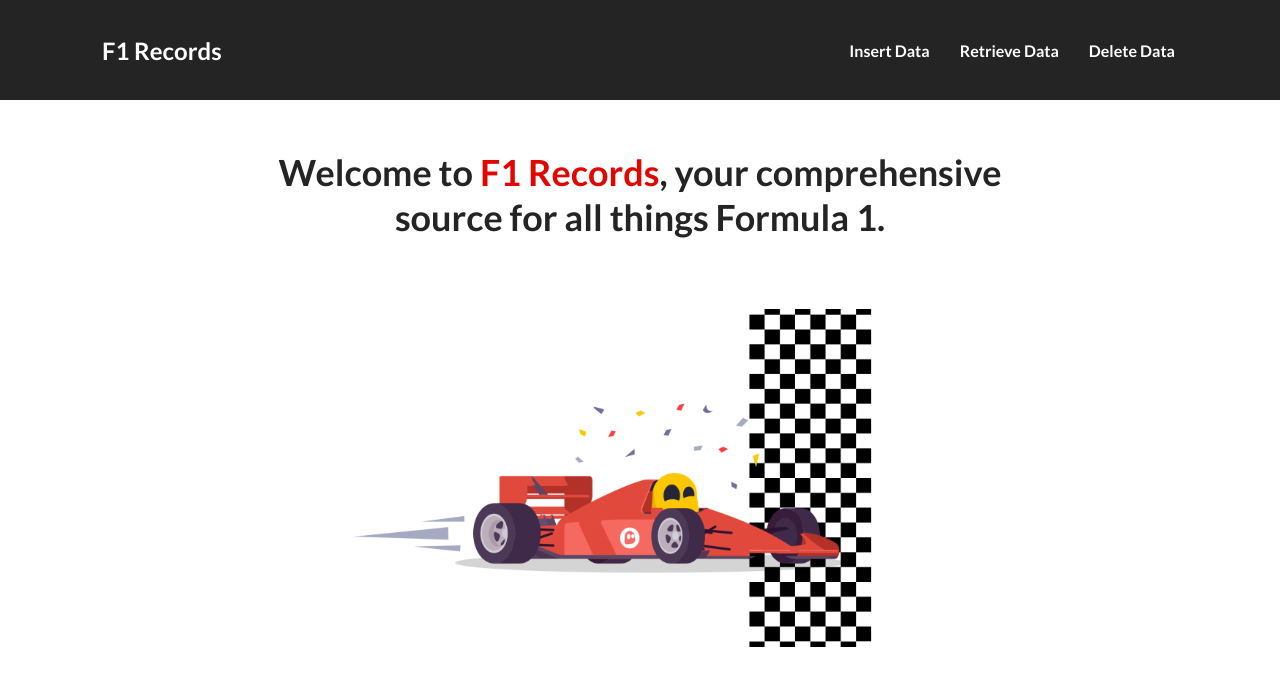
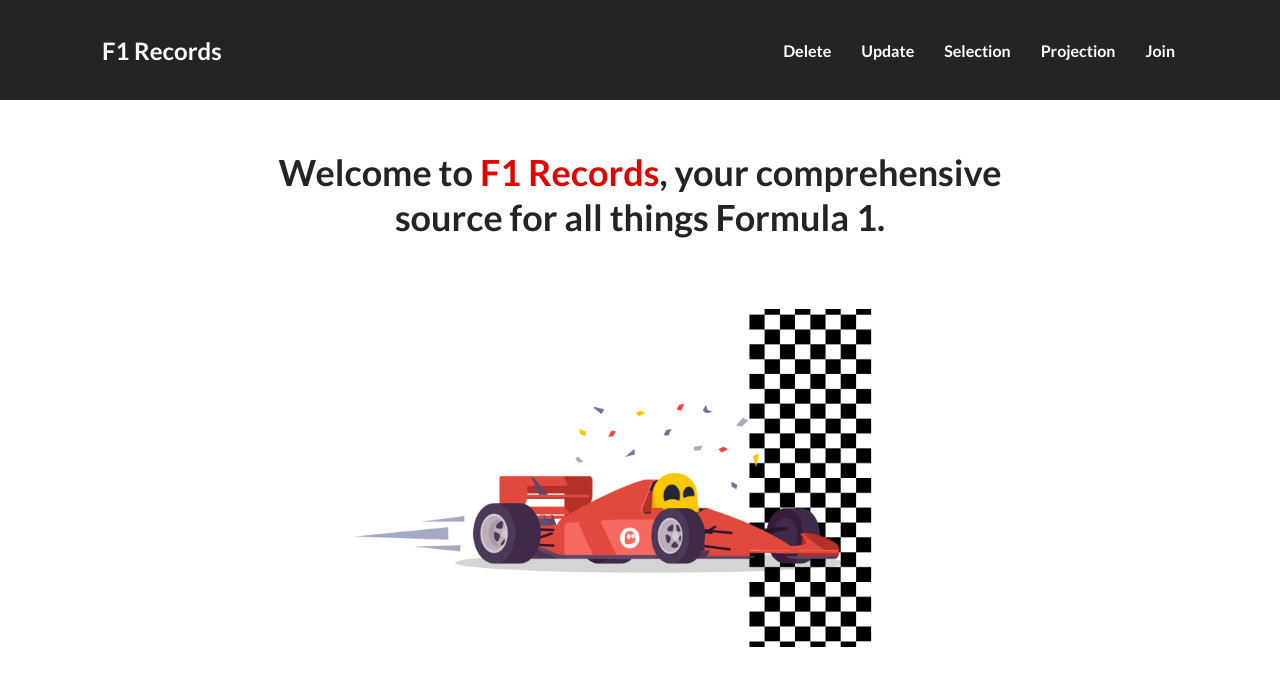
Before and after one commit to niko-vahlas/GrandPrixPulse, a plain HTML site: page index.html in a window 1280 px wide. Drawn offline with Linux system fonts and the light colour scheme.

Commit message:
changed nav

```diff
--- a/index.html
+++ b/index.html
@@ -18,13 +18,19 @@
           <div class="personal--logo">F1 Records</div>
           <ul class="navbar--list">
             <li>
-              <a class="nav--link__anchor" href="#Languages">Insert Data</a>
+              <a class="nav--link__anchor" href="#Languages">Delete</a>
             </li>
             <li>
-              <a class="nav--link__anchor" href="#Projects">Retrieve Data</a>
+              <a class="nav--link__anchor" href="#Projects">Update</a>
             </li>
             <li>
-              <a class="nav--link__anchor" href="#Languages">Delete Data</a>
+              <a class="nav--link__anchor" href="#Languages">Selection</a>
+            </li>
+            <li>
+              <a class="nav--link__anchor" href="#Languages">Projection</a>
+            </li>
+            <li>
+              <a class="nav--link__anchor" href="#Languages">Join</a>
             </li>
           </ul>
         </div>
```
